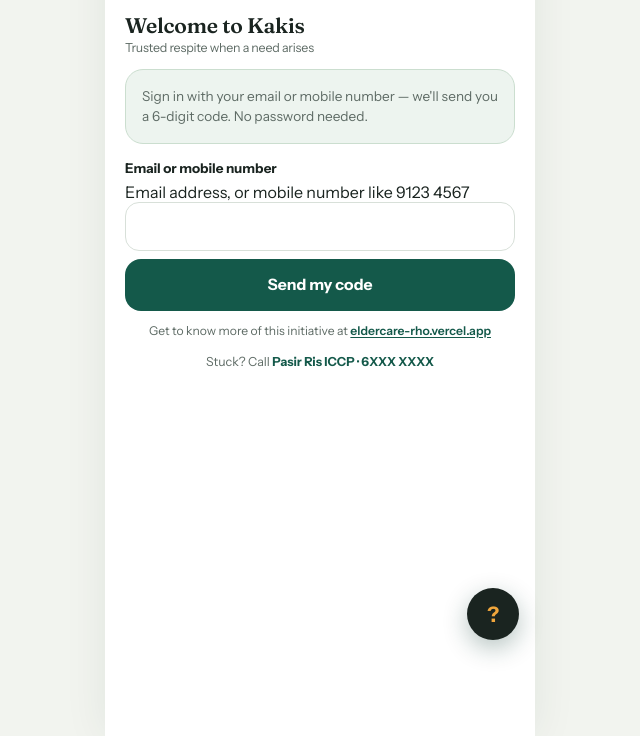
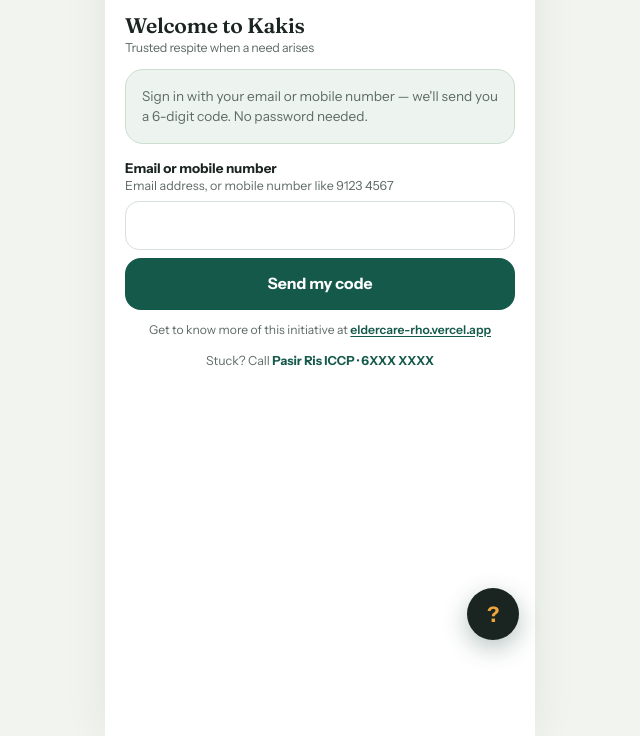
Before and after one commit to quixoticblink/eldercare, a website: page app/frontend/index.html in a window 1280 px wide. Shown: the part 64-800 px from the top of the page, without its empty margins (320-960 px from the left). Drawn offline with Linux system fonts and the light colour scheme; a web font is replaced by a local one.

Commit message:
fix(M-AUTH): no placeholder number in the sign-in field; hint text instead

```diff
--- a/app/frontend/css/kakis.css
+++ b/app/frontend/css/kakis.css
@@ -249,3 +249,5 @@
 .initiative-link{font-size:.76rem;text-align:center;color:var(--slate,#5E6B65);margin:12px 2px 0}
 .initiative-link a{color:var(--pandan,#14594A);font-weight:600;text-decoration:underline;
   text-underline-offset:2px}
+/* v1.6 · a hint under a label, replacing placeholder text that seniors read as a real value */
+.f-hint{font-size:.78rem;color:var(--slate);margin:-4px 0 8px}
```
